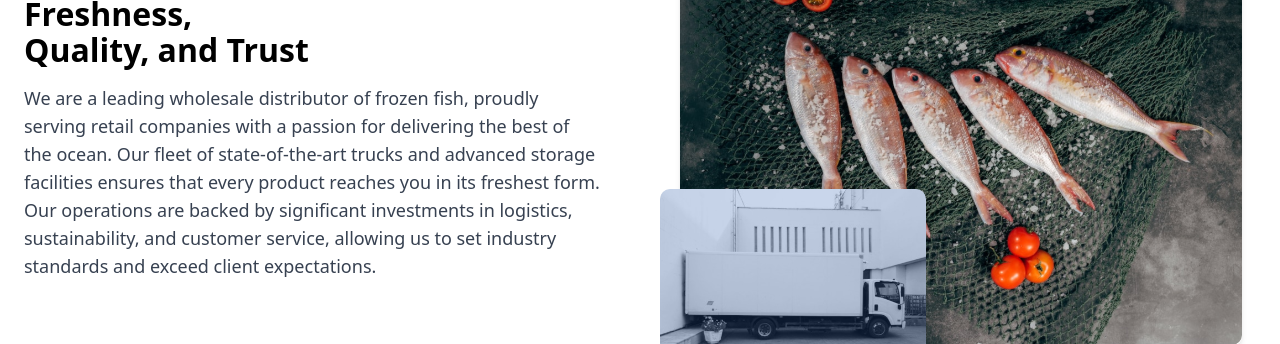
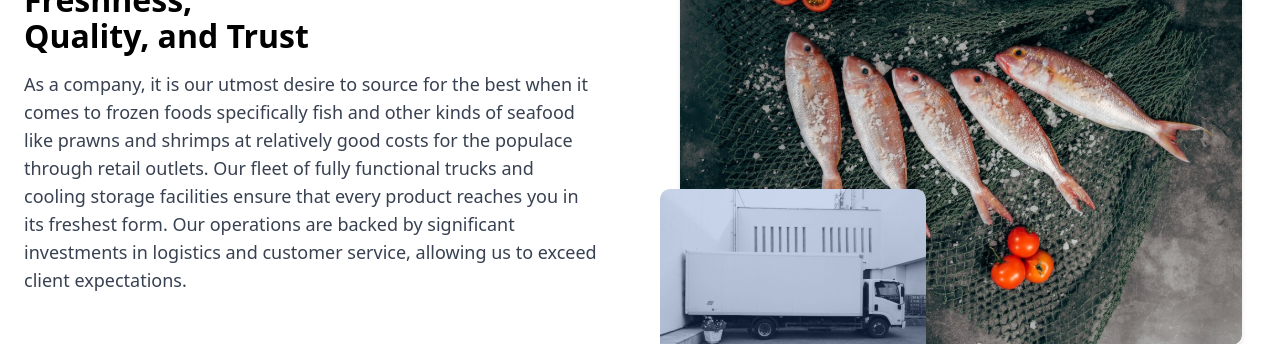
Before and after one commit to rotexpro/sebest-trading, a React (Vite) app: page /about in a window 1280 px wide. Shown: the part 581-925 px from the top of the page. Built offline with nearby package versions, Linux system fonts and the light colour scheme.

Commit message:
Update AboutImageSection.jsx

```diff
--- a/src/components/about/AboutImageSection.jsx
+++ b/src/components/about/AboutImageSection.jsx
@@ -12,13 +12,10 @@ const AboutImageSection = () => {
         </h2>
 
         <p className="text-gray-700 text-xs md:text-sm lg:text-lg leading-[16.94px] md:leading-[19.36px]">
-          We are a leading wholesale distributor of frozen fish, proudly serving
-          retail companies with a passion for delivering the best of the ocean.
-          Our fleet of state-of-the-art trucks and advanced storage facilities
-          ensures that every product reaches you in its freshest form. Our
-          operations are backed by significant investments in logistics,
-          sustainability, and customer service, allowing us to set industry
-          standards and exceed client expectations.
+          As a company, it is our utmost desire to source for the best when it comes to frozen foods specifically fish
+          and other kinds of seafood like prawns and shrimps at relatively good costs for the populace through retail outlets.
+          Our fleet of fully functional trucks and cooling storage facilities ensure that every product reaches you in its freshest form.
+          Our operations are backed by significant investments in logistics and customer service, allowing us to exceed client expectations.
         </p>
       </div>
       <div className="md:w-1/2">
```
